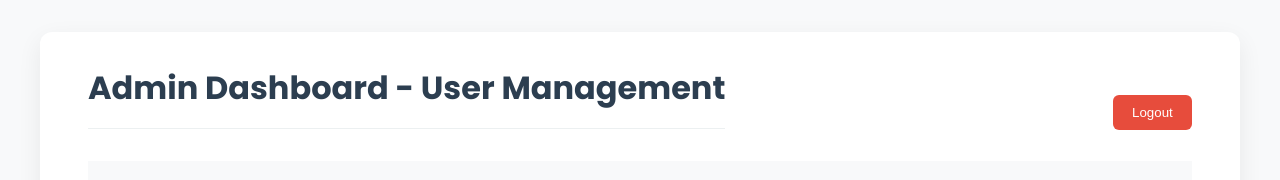
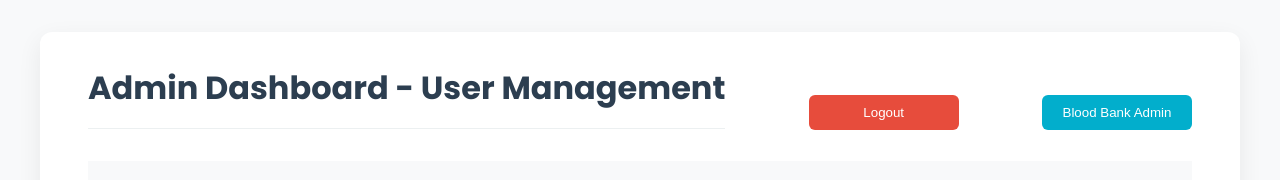
Before and after one commit to Masum-Billah-Azadi/Hospital-Management-System, a Next.js app: page /admin/dashboard in a window 1280 px wide. Shown: the top 180 px of the page. Built offline with nearby package versions, Linux system fonts and the light colour scheme; no server answers.

Commit message:
Add Blood Bank Admin

```diff
--- a/src/app/admin/dashboard/AdminDashboard.module.scss
+++ b/src/app/admin/dashboard/AdminDashboard.module.scss
@@ -24,6 +24,7 @@
 .logoutButton {
   background-color: #e74c3c;
   color: white;
+  width: 150px;
   border: none;
   padding: 0.6rem 1.2rem;
   border-radius: 6px;
@@ -31,6 +32,19 @@
   font-weight: 500;
   &:hover {
     background-color: #c0392b;
+  }
+}
+.AdminButton {
+  background-color: #02aecc;
+  color: white;
+  width: 150px;
+  border: none;
+  padding: 0.6rem 1.2rem;
+  border-radius: 6px;
+  cursor: pointer;
+  font-weight: 500;
+  &:hover {
+    background-color: #018d97;
   }
 }
 
--- a/src/app/admin/dashboard/page.js
+++ b/src/app/admin/dashboard/page.js
@@ -1,7 +1,7 @@
 // src/app/admin/dashboard/page.js
 "use client";
+import { signOut } from 'next-auth/react';
 import { useEffect, useState } from 'react';
-import { signOut } from 'next-auth/react';
 import styles from './AdminDashboard.module.scss'; // SCSS ফাইল তৈরি করতে হবে
 
 const AdminDashboard = () => {
@@ -43,6 +43,12 @@ const AdminDashboard = () => {
                 >
                     Logout
                 </button>
+                <button className={styles.AdminButton}>
+                    <a href="http://anirban.lovestoblog.com/admin/login.php" target="_blank" rel="noopener noreferrer">
+                            Blood Bank Admin
+                        </a>
+                </button>
+
             </div>
             <table className={styles.userTable}>
                 <thead>
```
